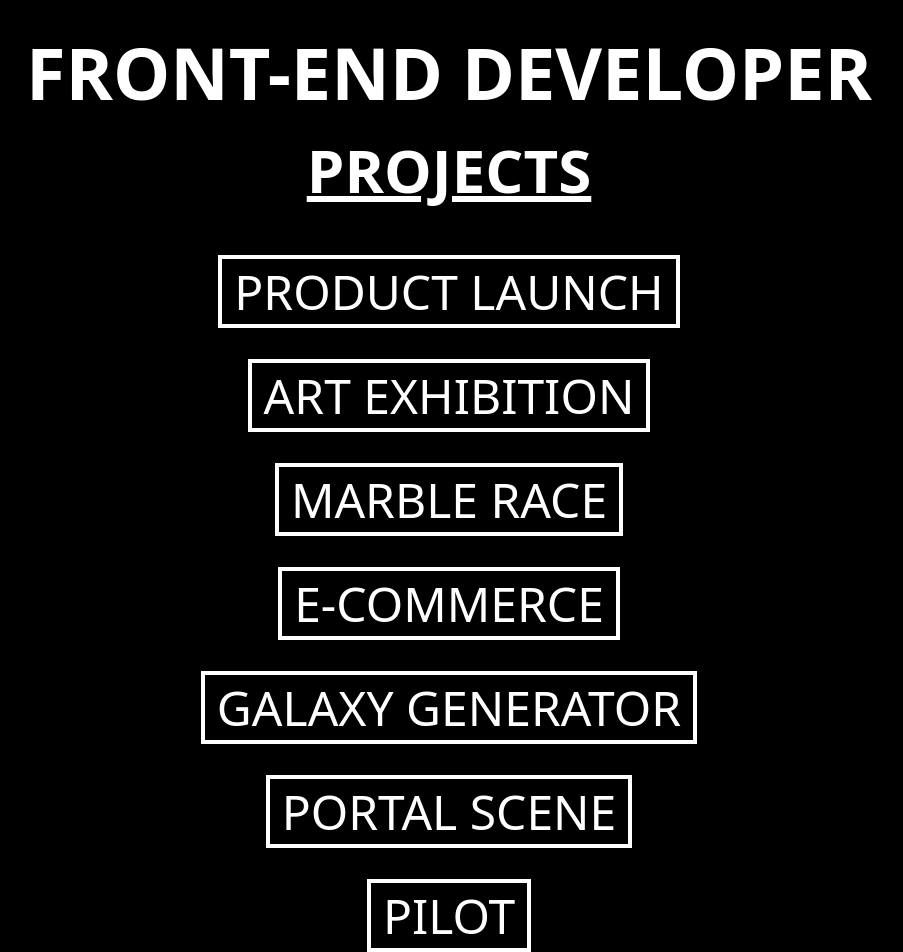
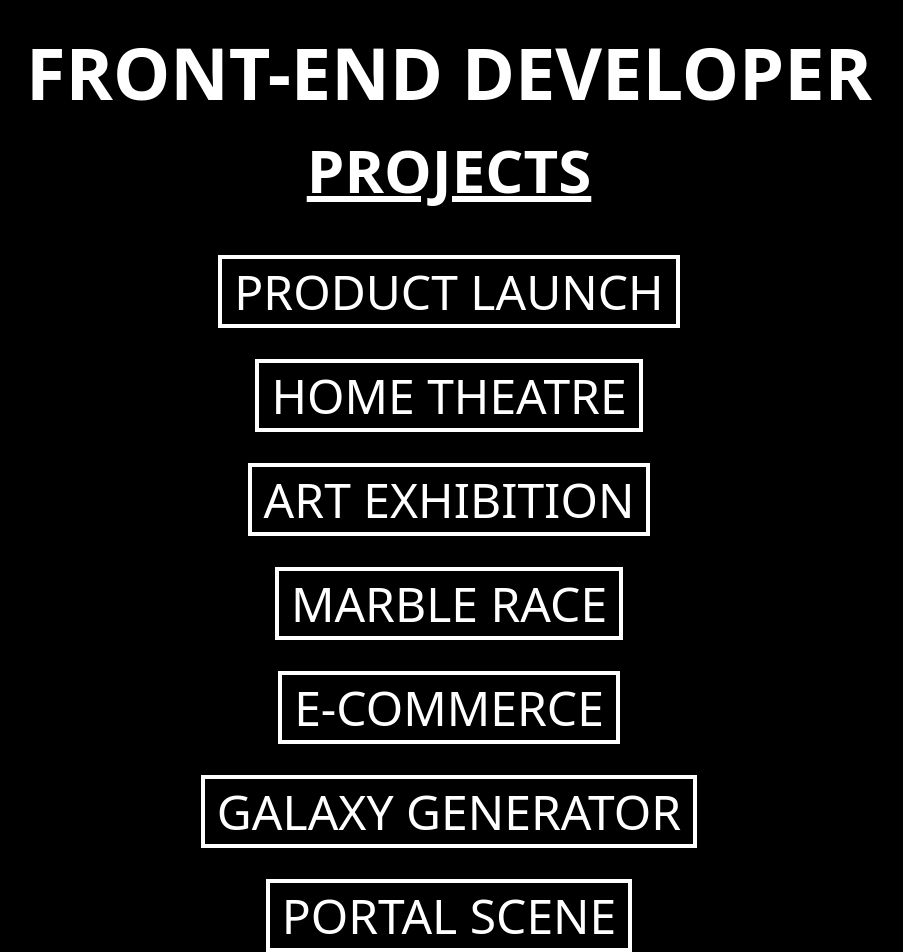
Before and after one commit to AR247365/2D-Portfolio, a React (Vite) app in the folder portfolio/: page / in a window 1280 px wide. Shown: the top 952 px of the page, without its empty margins (191-1094 px from the left). Built offline with nearby package versions, Linux system fonts and the light colour scheme.

Commit message:
Update Portfolio.jsx

```diff
--- a/portfolio/src/Portfolio.jsx
+++ b/portfolio/src/Portfolio.jsx
@@ -17,6 +17,15 @@ export default function Portfolio() {
               className="text-white font-normal text-5xl border-4 px-3 border-white hover:bg-white hover:text-black "
             >
               PRODUCT LAUNCH
+            </a>
+          </li>
+          <li className=" py-7 text-center">
+            <a
+              target="_blank"
+              href="https://audio-room-3d-demo.netlify.app/"
+              className="text-white font-normal text-5xl border-4 px-3 border-white hover:bg-white hover:text-black "
+            >
+              HOME THEATRE
             </a>
           </li>
           <li className=" py-7 text-center ">
@@ -71,7 +80,7 @@ export default function Portfolio() {
               target="_blank"
               className="text-white font-normal text-5xl border-4 px-3 border-white hover:bg-white hover:text-black"
             >
-              PILOT
+              PROJECT ONE
             </a>
           </li>
         </ul>
```
